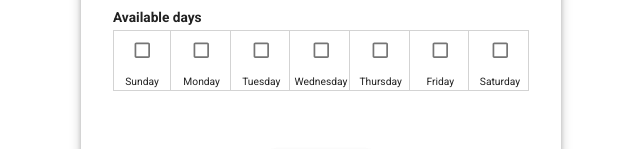
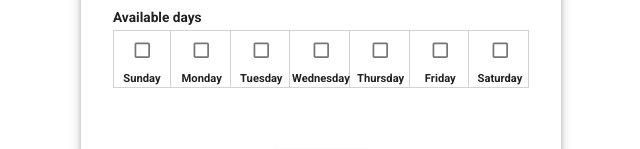
Before and after one commit to hatchways/team-yugioh, a React (Create React App) app in the folder client/: page /onboarding/3 in a window 1280 px wide. Shown: the part 191-340 px from the top of the page, without its empty margins (319-959 px from the left). Built offline with nearby package versions, Linux system fonts and the light colour scheme.

Commit message:
adjust label text size

```diff
--- a/client/src/pages/OnBoarding/smallComponents/AvailableDays.js
+++ b/client/src/pages/OnBoarding/smallComponents/AvailableDays.js
@@ -42,7 +42,7 @@ const AvailableDays = (props) => {
           <FormControlLabel
             key={i}
             label={
-              <Typography variant="caption" className={classes.labelText}>
+              <Typography variant="subtitle2" className={classes.labelText}>
                 {item}
               </Typography>
             }
--- a/client/src/themes/theme.js
+++ b/client/src/themes/theme.js
@@ -19,6 +19,10 @@ export const theme = createMuiTheme({
     subtitle1: {
       fontWeight: 600, //for bold text
     },
+    subtitle2: {
+      fontWeight: 600,
+      fontSize: "0.7rem",
+    },
   },
   palette: {
     primary: {
```
